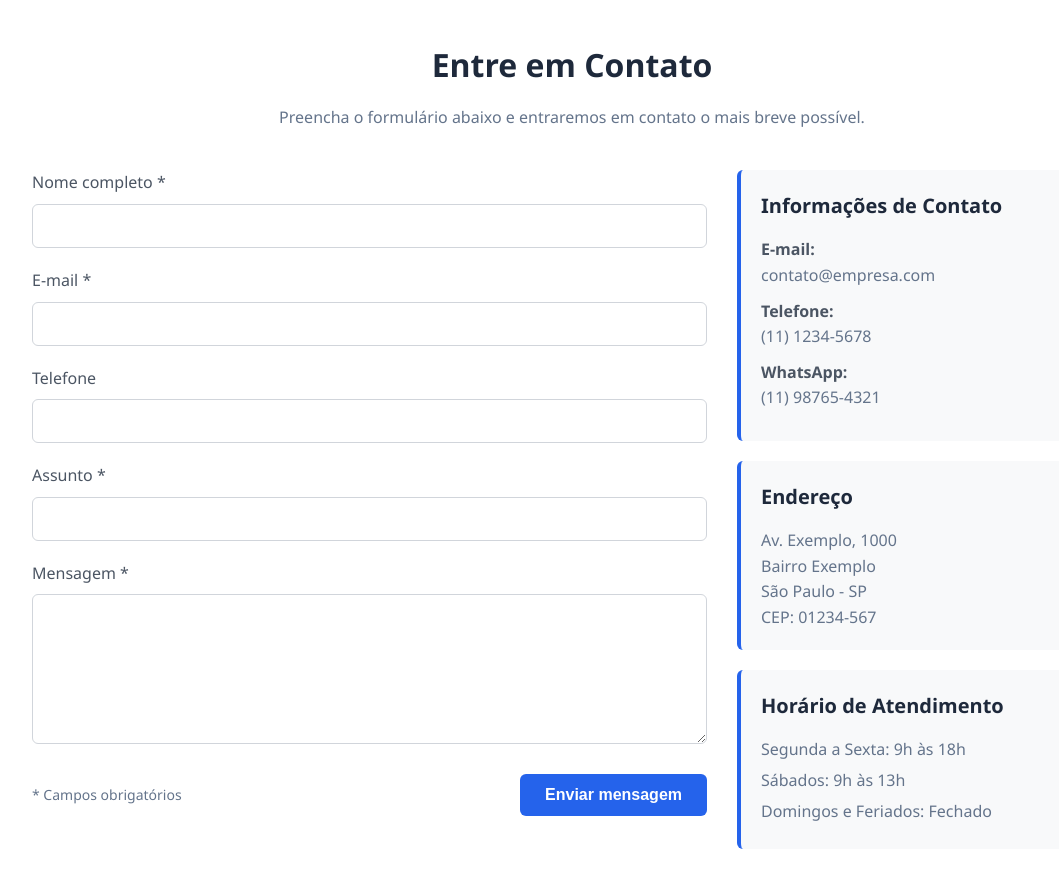
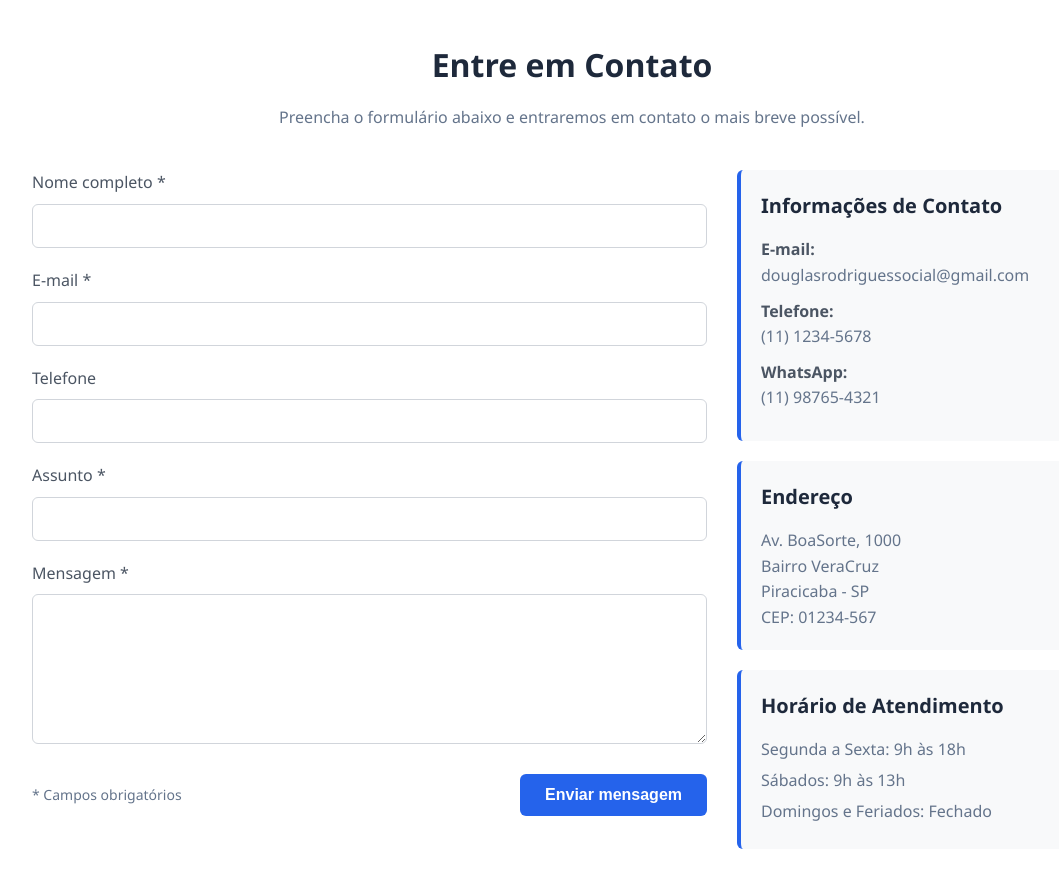
Before and after one commit to DouglasEng/estoque-django, a Django app: page /contato in a window 1280 px wide. Shown: the part 127-1015 px from the top of the page, without its empty margins (68-1127 px from the left). Run offline with Django 5.2, Linux system fonts and the light colour scheme.

Commit message:
Update contato.html

```diff
--- a/core/templates/contato.html
+++ b/core/templates/contato.html
@@ -72,7 +72,7 @@
                                 <ul class="lista-info">
                                     <li class="item-info">
                                         <span class="rotulo-info">E-mail:</span>
-                                        <span class="valor-info">contato@empresa.com</span>
+                                        <span class="valor-info">douglasrodriguessocial@gmail.com</span>
                                     </li>
                                     <li class="item-info">
                                         <span class="rotulo-info">Telefone:</span>
@@ -88,9 +88,9 @@
                             <div class="cartao-info">
                                 <h3 class="titulo-info">Endereço</h3>
                                 <address class="endereco">
-                                    Av. Exemplo, 1000<br>
-                                    Bairro Exemplo<br>
-                                    São Paulo - SP<br>
+                                    Av. BoaSorte, 1000<br>
+                                    Bairro VeraCruz<br>
+                                    Piracicaba - SP<br>
                                     CEP: 01234-567
                                 </address>
                             </div>
```
